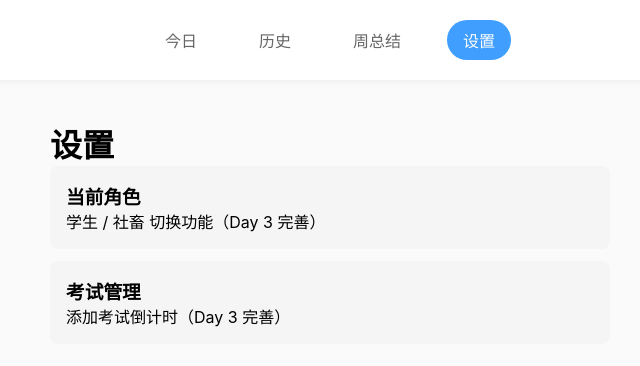
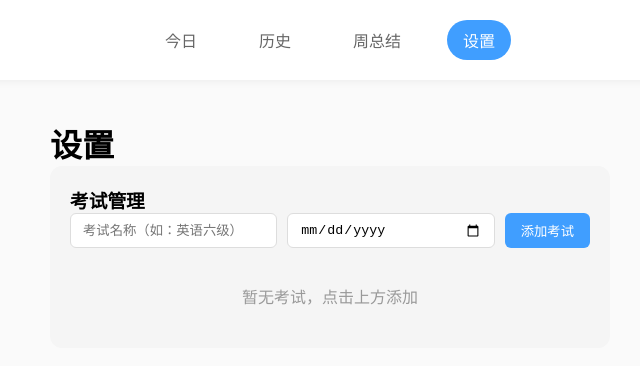
Before and after one commit to XBearH/X-List, a Vue app: page /settings in a window 1280 px wide. Shown: the top 366 px of the page, without its empty margins (310-950 px from the left). Built offline with nearby package versions, Linux system fonts and the light colour scheme.

Commit message:
feat: add exam countdown and management for student role

```diff
--- a/src/components/student/ExamCountdown.vue
+++ b/src/components/student/ExamCountdown.vue
@@ -0,0 +1,67 @@
+<template>
+  <div class="exam-countdown" v-if="exam">
+    <div class="exam-info">
+      <span class="label">距离</span>
+      <span class="name">{{ exam.name }}</span>
+      <span class="label">还有</span>
+      <span class="days">{{ days }}</span>
+      <span class="label">天</span>
+    </div>
+    <div class="date">考试日期：{{ exam.date }}</div>
+  </div>
+  <div class="exam-empty" v-else>
+    📚 暂无考试倒计时，去设置页面添加吧
+  </div>
+</template>
+
+<script setup lang="ts">
+import { computed } from 'vue'
+import dayjs from 'dayjs'
+import { useUserStore } from '../../stores/userStore'
+
+const userStore = useUserStore()
+const exam = computed(() => userStore.nearestExam)
+
+const days = computed(() => {
+  if (!exam.value) return 0
+  const diff = dayjs(exam.value.date).diff(dayjs(), 'day')
+  return diff >= 0 ? diff : 0
+})
+</script>
+
+<style scoped>
+.exam-countdown {
+  background: linear-gradient(135deg, #667eea 0%, #764ba2 100%);
+  color: white;
+  padding: 20px;
+  border-radius: 12px;
+  margin-bottom: 20px;
+}
+.exam-info {
+  display: flex;
+  align-items: baseline;
+  gap: 8px;
+  flex-wrap: wrap;
+}
+.days {
+  font-size: 36px;
+  font-weight: bold;
+}
+.name {
+  font-size: 18px;
+  font-weight: 600;
+}
+.date {
+  margin-top: 8px;
+  opacity: 0.9;
+  font-size: 14px;
+}
+.exam-empty {
+  background: #f5f5f5;
+  padding: 20px;
+  border-radius: 12px;
+  text-align: center;
+  color: #999;
+  margin-bottom: 20px;
+}
+</style>
--- a/src/stores/userStore.ts
+++ b/src/stores/userStore.ts
@@ -0,0 +1,43 @@
+import { defineStore } from 'pinia'
+import { ref, computed, watch } from 'vue'
+import { storage } from '../utils/storage'
+
+export interface Exam {
+  id: string
+  name: string
+  date: string
+}
+
+const EXAMS_KEY = 'x-todo-exams'
+
+export const useUserStore = defineStore('user', () => {
+  const currentRole = ref<'student' | 'worker'>('student')
+
+  const savedExams = storage.get(EXAMS_KEY)
+  const exams = ref<Exam[]>(Array.isArray(savedExams) ? savedExams : [])
+
+  // 自动保存
+  watch(exams, (val) => {
+    storage.set(EXAMS_KEY, val)
+  }, { deep: true })
+
+  const addExam = (name: string, date: string) => {
+    exams.value.push({ id: Date.now().toString(), name, date })
+  }
+
+  const removeExam = (id: string) => {
+    exams.value = exams.value.filter(e => e.id !== id)
+  }
+
+  // 最近的未过期考试
+  const nearestExam = computed(() => {
+    if (exams.value.length === 0) return null
+    const now = new Date().setHours(0, 0, 0, 0)
+    const future = exams.value
+      .filter(e => new Date(e.date).getTime() >= now)
+      .sort((a, b) => new Date(a.date).getTime() - new Date(b.date).getTime())
+    return future[0] || null
+  })
+
+  return { currentRole, exams, addExam, removeExam, nearestExam }
+})
--- a/src/views/Settings.vue
+++ b/src/views/Settings.vue
@@ -1,18 +1,100 @@
-<<template>
+<template>
   <div class="settings-page">
     <h1>设置</h1>
-    <div class="setting-item">
-      <h3>当前角色</h3>
-      <p>学生 / 社畜 切换功能（Day 3 完善）</p>
-    </div>
-    <div class="setting-item">
+
+    <div class="setting-section">
       <h3>考试管理</h3>
-      <p>添加考试倒计时（Day 3 完善）</p>
+      <div class="exam-form">
+        <input v-model="newExamName" placeholder="考试名称（如：英语六级）" />
+        <input type="date" v-model="newExamDate" />
+        <button @click="addExam">添加考试</button>
+      </div>
+      <div class="exam-list">
+        <div v-for="exam in userStore.exams" :key="exam.id" class="exam-item">
+          <span>{{ exam.name }} - {{ exam.date }}</span>
+          <button @click="userStore.removeExam(exam.id)">删除</button>
+        </div>
+        <div v-if="userStore.exams.length === 0" class="exam-empty">
+          暂无考试，点击上方添加
+        </div>
+      </div>
     </div>
   </div>
 </template>
 
+<script setup lang="ts">
+import { ref } from 'vue'
+import { useUserStore } from '../stores/userStore'
+
+const userStore = useUserStore()
+const newExamName = ref('')
+const newExamDate = ref('')
+
+const addExam = () => {
+  if (newExamName.value && newExamDate.value) {
+    userStore.addExam(newExamName.value, newExamDate.value)
+    newExamName.value = ''
+    newExamDate.value = ''
+  }
+}
+</script>
+
 <style scoped>
-.settings-page { max-width: 600px; margin: 0 auto; padding: 20px; }
-.setting-item { padding: 16px; background: #f5f5f5; border-radius: 8px; margin-bottom: 12px; }
+.settings-page {
+  max-width: 600px;
+  margin: 0 auto;
+  padding: 20px;
+}
+.setting-section {
+  background: #f5f5f5;
+  padding: 20px;
+  border-radius: 12px;
+  margin-bottom: 20px;
+}
+.exam-form {
+  display: flex;
+  gap: 10px;
+  margin-bottom: 16px;
+  flex-wrap: wrap;
+}
+.exam-form input {
+  padding: 8px 12px;
+  border: 1px solid #ddd;
+  border-radius: 6px;
+  flex: 1;
+  min-width: 120px;
+}
+.exam-form button {
+  padding: 8px 16px;
+  background: #409eff;
+  color: white;
+  border: none;
+  border-radius: 6px;
+  cursor: pointer;
+}
+.exam-form button:hover {
+  background: #66b1ff;
+}
+.exam-item {
+  display: flex;
+  justify-content: space-between;
+  align-items: center;
+  padding: 10px;
+  background: white;
+  border-radius: 6px;
+  margin-bottom: 8px;
+}
+.exam-item button {
+  background: #f56c6c;
+  color: white;
+  border: none;
+  padding: 4px 10px;
+  border-radius: 4px;
+  cursor: pointer;
+}
+.exam-empty {
+  text-align: center;
+  color: #999;
+  padding: 20px;
+}
 </style>
```
